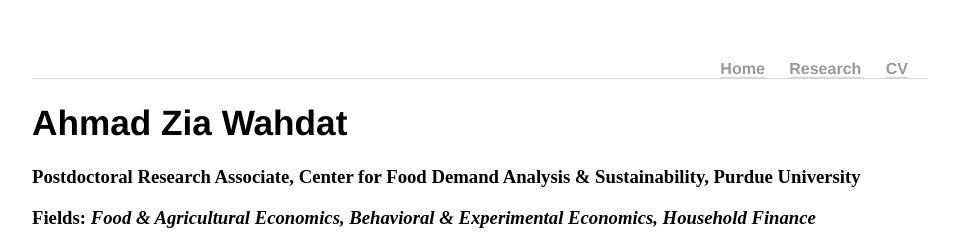
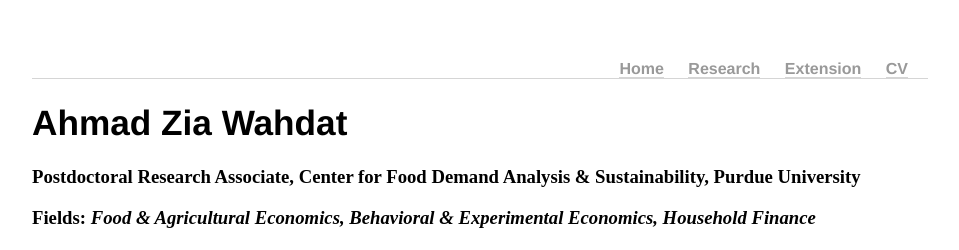
Before and after one commit to awahdat/webpage, a Jekyll site: the page built from index.html, in a window 1280 px wide. Shown: the top 250 px of the page, without its empty margins (160-1119 px from the left). Built offline with Jekyll 4.4.1, drawn with Linux system fonts in a browser that asks for light colours.

Commit message:
Update default.html

```diff
--- a/_layouts/default.html
+++ b/_layouts/default.html
@@ -15,6 +15,7 @@
         		<!--<li><a href="/webpage/">Home</a></li>-->
 			<li><a href="/home">Home</a></li>
 	        	<li><a href="/research">Research</a></li>
+			<li><a href="/extension">Extension</a></li>
         		<li><a href="/cv">CV</a></li>
         		<!-- <li><a href="/blog">Blog</a></li> -->
     		</ul>
```
